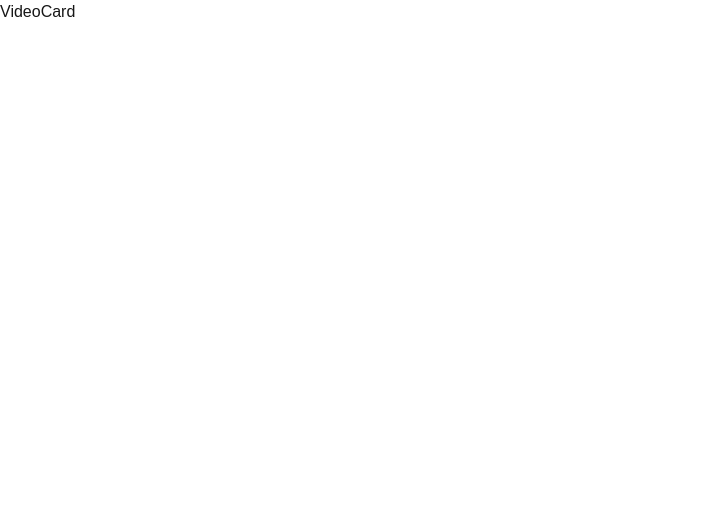
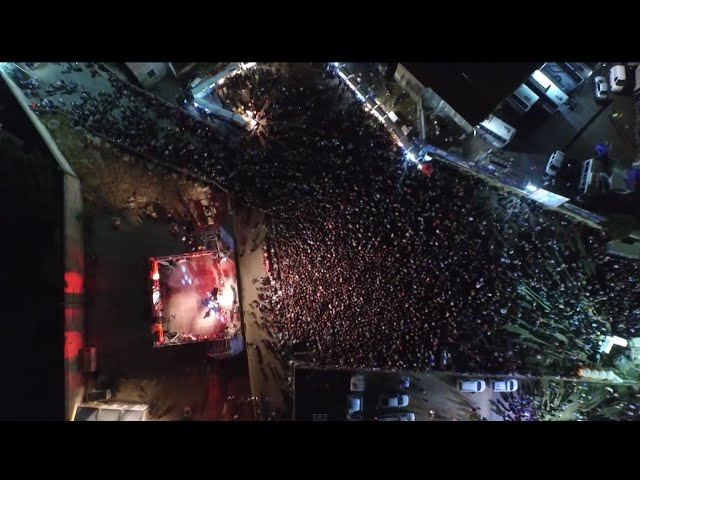
Before and after one commit to YahyaYusufShaikh/nextjs_youtube_clone, a Next.js app in the folder frontend/: page / in a window 1280 px wide. Shown: the top 518 px of the page, without its empty margins (0-703 px from the left). Built offline with nearby package versions, Linux system fonts and the light colour scheme.

Commit message:
videocard

```diff
--- a/frontend/src/components/VideoCard.tsx
+++ b/frontend/src/components/VideoCard.tsx
@@ -1,5 +1,5 @@
 export function VideoCard(){
     return(
-        <div>VideoCard</div>
+        <img src="/photo.jpg"></img>
     )
 }
```
Also changed, not shown: frontend/public/photo.jpg (added).
